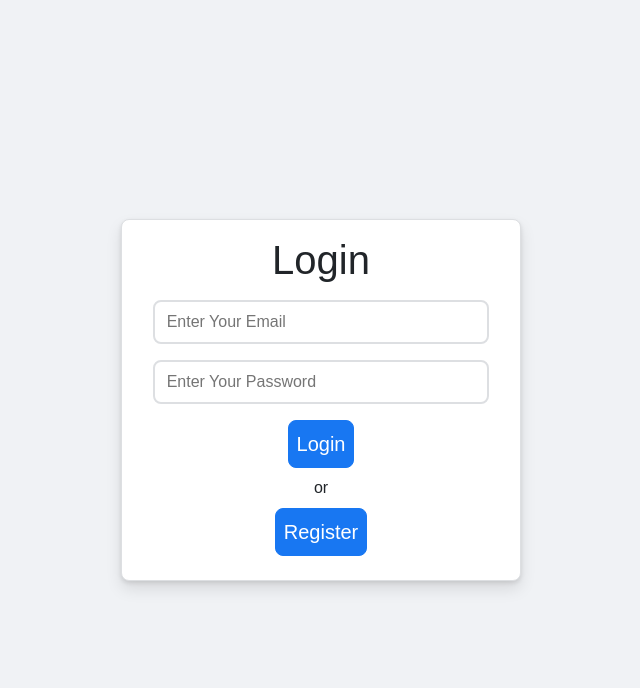
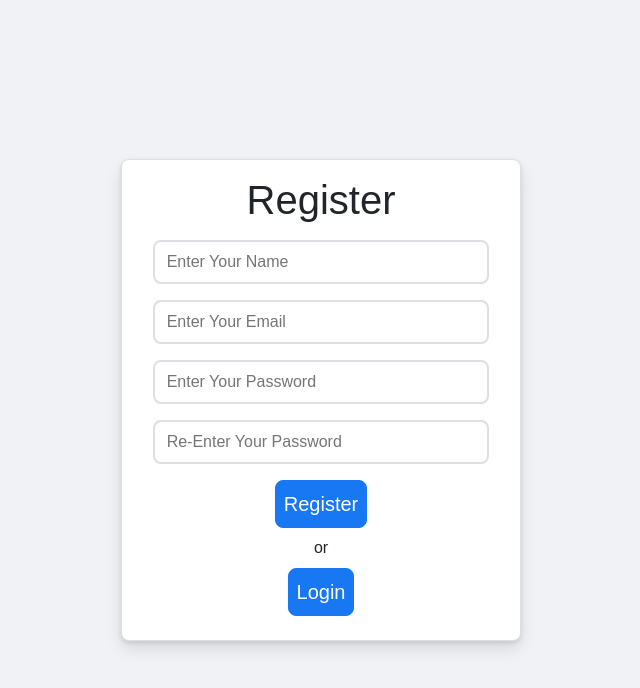
Before and after one commit to deepdarshan21/Calendar-App, a React (Create React App) app in the folder client/: page / in a window 1280 px wide. Shown: the top 688 px of the page, without its empty margins (319-959 px from the left). Built offline with nearby package versions, Linux system fonts and the light colour scheme.

Commit message:
Register Page

```diff
--- a/client/src/App.js
+++ b/client/src/App.js
@@ -1,5 +1,6 @@
 import Homepage from "./components/home-page/homepage";
 import Login from "./components/login-page/login";
+import Register from "./components/register-page/register";
 import { AppProvider } from "./context/AppContext";
 
 function App() {
@@ -7,7 +8,8 @@ function App() {
         <div className="App">
             <AppProvider>
                 {/* <Homepage /> */}
-                <Login />
+                {/* <Login /> */}
+                <Register />
             </AppProvider>
         </div>
     );
--- /dev/null
+++ b/client/src/components/register-page/register.css
@@ -0,0 +1,43 @@
+.register-div {
+    display: flex;
+    width: 100vw;
+    height: 100vh;
+    justify-content: center;
+    align-items: center;
+    background: #f0f2f5;
+    font-family: Arial, sans-serif;
+}
+
+.register {
+    width: 400px;
+    background: #fff;
+    border: 1px solid #dddfe2;
+    box-shadow: 0 2px 4px rgb(0 0 0 / 10%), 0 8px 16px rgb(0 0 0 / 10%);
+    border-radius: 8px;
+    padding: 1rem;
+    align-items: center;
+    text-align: center;
+}
+
+.register > input {
+    border-radius: 8px;
+    border: 2px solid #dddfe2;
+    outline: none;
+    color: #1d2129;
+    margin: 0.5rem 0;
+    padding: 0.5rem 0.75rem;
+    width: 92%;
+    font-size: 1rem;
+}
+
+.register > .button {
+    background: #1877f2;
+    border: 1px solid #1877f2;
+    color: #fff;
+    font-size: 1.25rem;
+    padding: 0.5rem;
+    margin: 0.5rem 0;
+    border-radius: 8px;
+    outline: none;
+    cursor: pointer;
+}
--- /dev/null
+++ b/client/src/components/register-page/register.js
@@ -0,0 +1,81 @@
+import "./register.css";
+import { useState } from "react";
+// import { useNavigate } from "react-router-dom";
+
+const Register = () => {
+    // const navigate = useNavigate();
+
+    const [registerName, setRegisterName] = useState("");
+    const [registerEmail, setRegisterEmail] = useState("");
+    const [registerPassword, setRegisterPassword] = useState("");
+    const [registerRePassword, setRegisterRePassword] = useState("");
+
+    const register = () => {
+    //     const { name, email, password, rePassword } = user;
+    //     if (name && email && password && password === rePassword) {
+    //         // alert("Registered");
+    //         axios
+    //             .post("https://expense-tracker-deep.herokuapp.com/api/user/register", {
+    //                 name: name,
+    //                 email: email,
+    //                 password: password,
+    //             })
+    //             .then((res) => {
+    //                 // console.log(res);
+    //                 alert(res.data.message);
+    //                 navigate("/login");
+    //             });
+    //     } else {
+    //         alert("Invalid Input");
+    //     }
+    };
+
+    const login = () => {
+        // navigate("/login");
+    };
+
+    return (
+        <div className="register-div">
+            <div className="register">
+                <h1>Register</h1>
+                <input
+                    type="text"
+                    name="name"
+                    value={registerName}
+                    placeholder="Enter Your Name"
+                    onChange={(e) => setRegisterName(e.target.value)}
+                />
+                <input
+                    type="text"
+                    name="email"
+                    value={registerEmail}
+                    placeholder="Enter Your Email"
+                    onChange={(e) => setRegisterEmail(e.target.value)}
+                />
+                <input
+                    type="password"
+                    name="password"
+                    value={registerPassword}
+                    placeholder="Enter Your Password"
+                    onChange={(e) => setRegisterPassword(e.target.value)}
+                />
+                <input
+                    type="password"
+                    name="rePassword"
+                    value={registerRePassword}
+                    placeholder="Re-Enter Your Password"
+                    onChange={(e) => setRegisterRePassword(e.target.value)}
+                />
+                <button className="button" onClick={register}>
+                    Register
+                </button>
+                <div>or</div>
+                <button className="button" onClick={login}>
+                    Login
+                </button>
+            </div>
+        </div>
+    );
+};
+
+export default Register;
```
